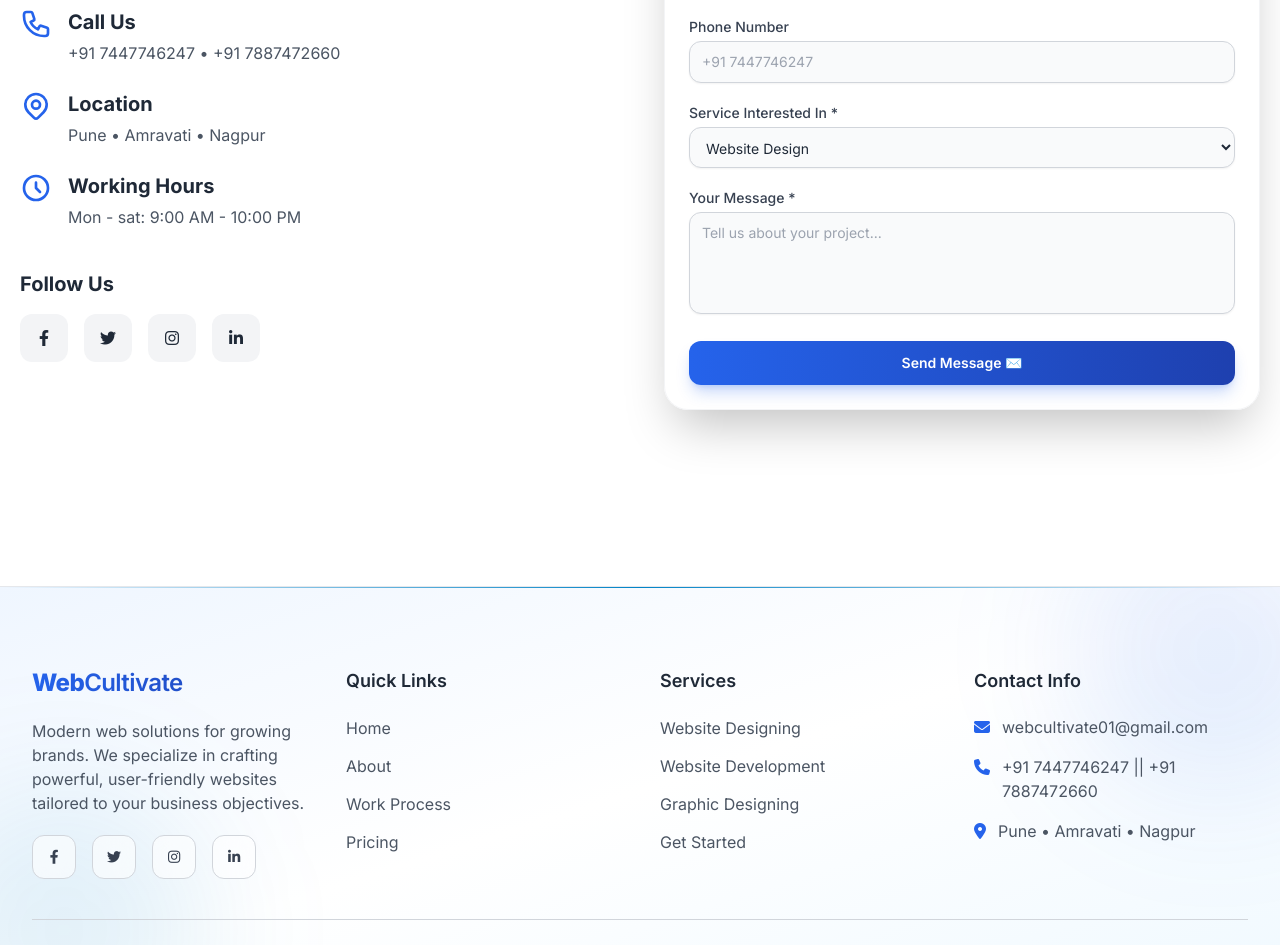
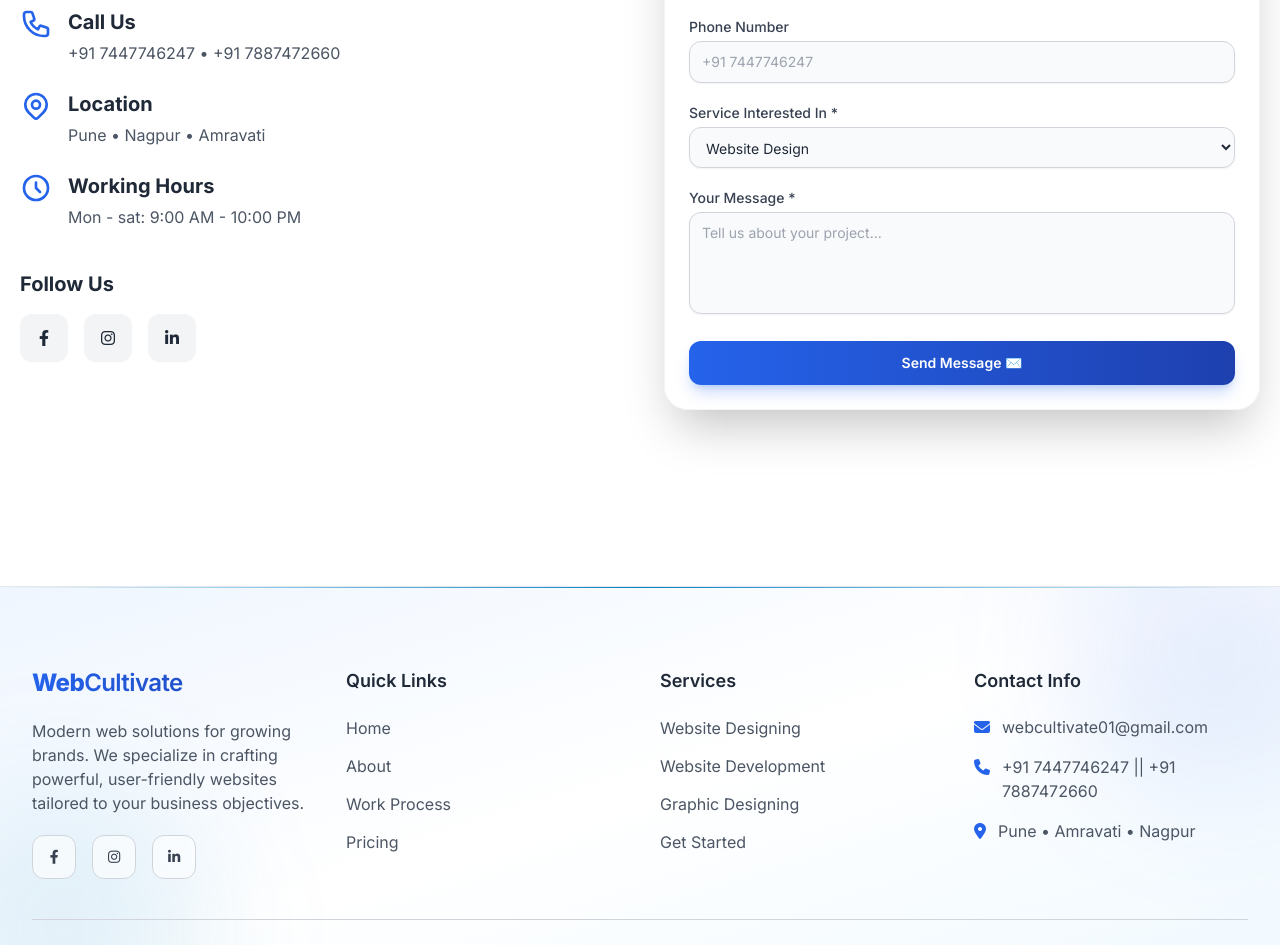
Before and after one commit to TejuMehar/pioneershub-it-consultant-akola, a React (Vite) app: page /contact in a window 1280 px wide. Shown: the part 660-1605 px from the top of the page. Built offline with nearby package versions, Linux system fonts and the light colour scheme.

Commit message:
Fix Socail icons URls From contact page and Footer

```diff
--- a/src/components/Contact/ContactInfo.jsx
+++ b/src/components/Contact/ContactInfo.jsx
@@ -28,7 +28,7 @@ const ContactInfo = () => {
         </svg>
       ),
       title: 'Location',
-      info: 'Pune • Amravati • Nagpur'
+      info: 'Pune • Nagpur • Amravati'
     },
     {
       icon: (
@@ -44,22 +44,17 @@ const ContactInfo = () => {
   const socialLinks = [
     {
       name: 'Facebook',
-      url: 'https://facebook.com',
+      url: 'https://www.facebook.com/share/1EJnUKMCmb/',
       icon: 'fab fa-facebook-f'
     },
     {
-      name: 'Twitter',
-      url: 'https://twitter.com',
-      icon: 'fab fa-twitter'
-    },
-    {
       name: 'Instagram',
-      url: 'https://instagram.com',
+      url: 'https://www.instagram.com/webcultivate?igsh=dHY4MzV0a3k3NHRy',
       icon: 'fab fa-instagram'
     },
     {
       name: 'LinkedIn',
-      url: 'https://linkedin.com',
+      url: 'https://www.linkedin.com/company/webcultivate/?viewAsMember=true',
       icon: 'fab fa-linkedin-in'
     }
   ];
--- a/src/components/Footer.jsx
+++ b/src/components/Footer.jsx
@@ -24,13 +24,10 @@ const Footer = () => {
               user-friendly websites tailored to your business objectives.
             </p>
             <div className="flex gap-3 sm:gap-4">
-              <a href="https://facebook.com" target="_blank" rel="noopener noreferrer" aria-label="Facebook" className="w-10 h-10 sm:w-11 sm:h-11 rounded-xl bg-white/60 dark:bg-white/10 flex items-center justify-center transition-all duration-400 ease-in-out backdrop-blur-md border border-gray-300 dark:border-white/10 hover:bg-gradient-to-r hover:from-primary hover:to-secondary hover:-translate-y-1 hover:shadow-lg hover:shadow-primary/35 hover:border-transparent text-gray-700 dark:text-white">
+              <a href="https://www.facebook.com/share/1EJnUKMCmb/" target="_blank" rel="noopener noreferrer" aria-label="Facebook" className="w-10 h-10 sm:w-11 sm:h-11 rounded-xl bg-white/60 dark:bg-white/10 flex items-center justify-center transition-all duration-400 ease-in-out backdrop-blur-md border border-gray-300 dark:border-white/10 hover:bg-gradient-to-r hover:from-primary hover:to-secondary hover:-translate-y-1 hover:shadow-lg hover:shadow-primary/35 hover:border-transparent text-gray-700 dark:text-white">
                 <i className="fab fa-facebook-f text-sm"></i>
               </a>
-              <a href="https://twitter.com" target="_blank" rel="noopener noreferrer" aria-label="Twitter" className="w-10 h-10 sm:w-11 sm:h-11 rounded-xl bg-white/60 dark:bg-white/10 flex items-center justify-center transition-all duration-400 ease-in-out backdrop-blur-md border border-gray-300 dark:border-white/10 hover:bg-gradient-to-r hover:from-primary hover:to-secondary hover:-translate-y-1 hover:shadow-lg hover:shadow-primary/35 hover:border-transparent text-gray-700 dark:text-white">
-                <i className="fab fa-twitter text-sm"></i>
-              </a>
-              <a href="https://instagram.com" target="_blank" rel="noopener noreferrer" aria-label="Instagram" className="w-10 h-10 sm:w-11 sm:h-11 rounded-xl bg-white/60 dark:bg-white/10 flex items-center justify-center transition-all duration-400 ease-in-out backdrop-blur-md border border-gray-300 dark:border-white/10 hover:bg-gradient-to-r hover:from-primary hover:to-secondary hover:-translate-y-1 hover:shadow-lg hover:shadow-primary/35 hover:border-transparent text-gray-700 dark:text-white">
+              <a href="https://www.instagram.com/webcultivate?igsh=dHY4MzV0a3k3NHRy" target="_blank" rel="noopener noreferrer" aria-label="Instagram" className="w-10 h-10 sm:w-11 sm:h-11 rounded-xl bg-white/60 dark:bg-white/10 flex items-center justify-center transition-all duration-400 ease-in-out backdrop-blur-md border border-gray-300 dark:border-white/10 hover:bg-gradient-to-r hover:from-primary hover:to-secondary hover:-translate-y-1 hover:shadow-lg hover:shadow-primary/35 hover:border-transparent text-gray-700 dark:text-white">
                 <i className="fab fa-instagram text-sm"></i>
               </a>
               <a href="https://www.linkedin.com/company/webcultivate/?viewAsMember=true" target="_blank" rel="noopener noreferrer" aria-label="LinkedIn" className="w-10 h-10 sm:w-11 sm:h-11 rounded-xl bg-white/60 dark:bg-white/10 flex items-center justify-center transition-all duration-400 ease-in-out backdrop-blur-md border border-gray-300 dark:border-white/10 hover:bg-gradient-to-r hover:from-primary hover:to-secondary hover:-translate-y-1 hover:shadow-lg hover:shadow-primary/35 hover:border-transparent text-gray-700 dark:text-white">
```
